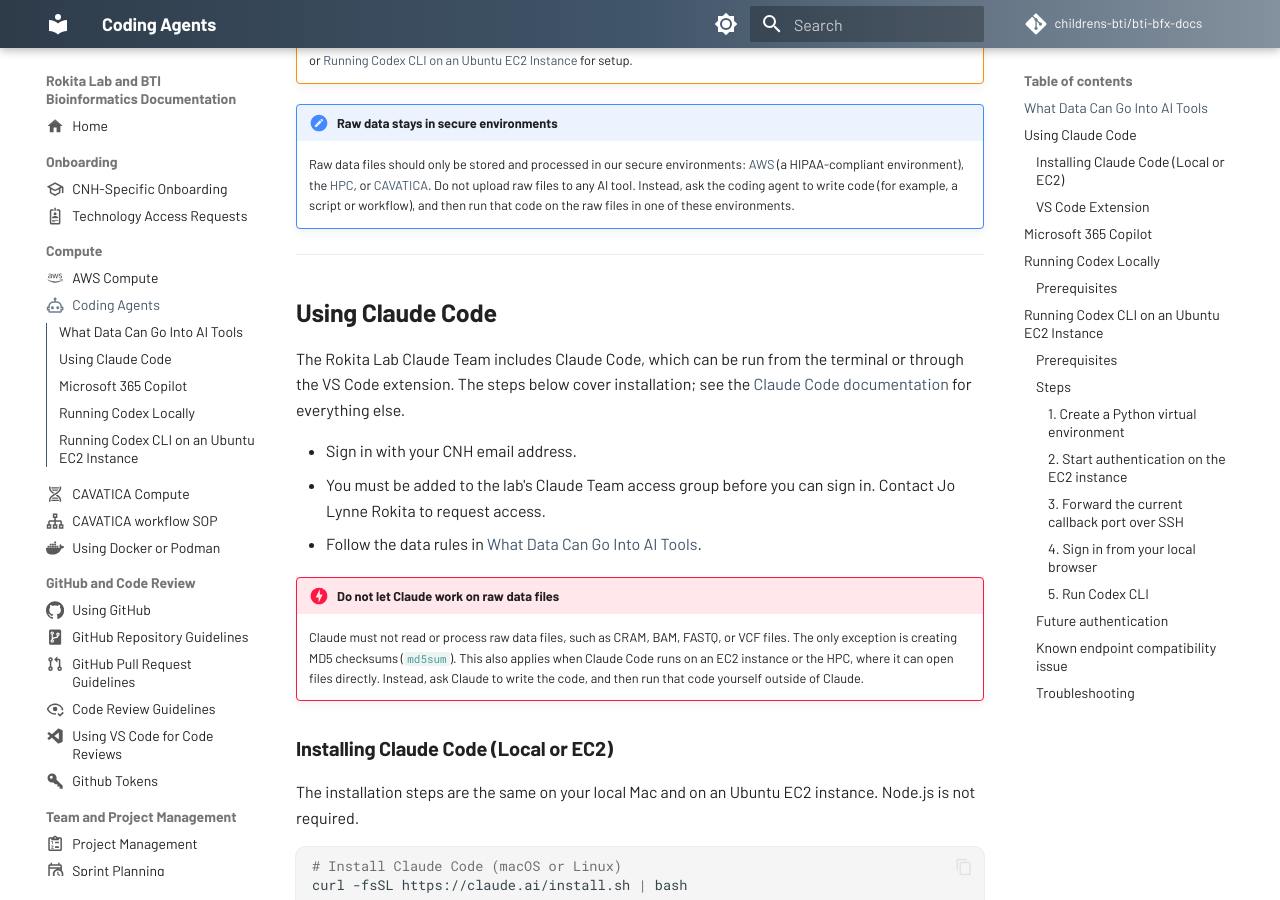
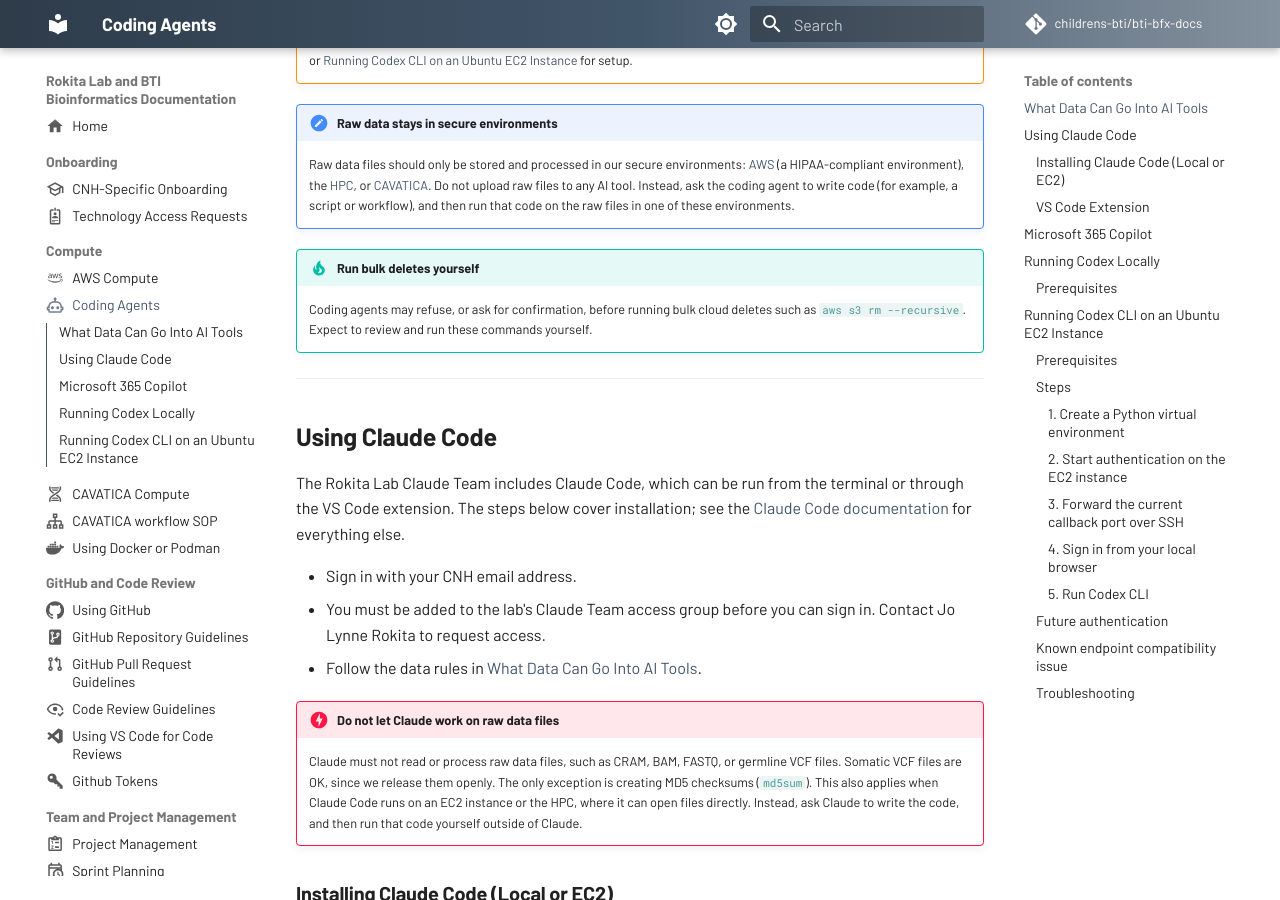
Before and after one commit to childrens-bti/bti-bfx-docs, an MkDocs documentation site: the page built from docs/coding-agents.md, in a window 1280 px wide and 900 px high, scrolled down 862 px. Built offline with MkDocs 1.6.1 and Material for MkDocs 9.7.7, drawn with Linux system fonts in a browser that asks for light colours; comment, search, counter and statistics services are not loaded; some of the changed text lies outside the part shown.

Commit message:
Address review: redirect old Codex URL, clarify VCF scope
- Redirect codex.md to coding-agents.md (Zensical handles redirects natively)
- Limit raw-file restriction to germline VCFs; somatic VCFs are open source
- Fix local Codex prerequisite to say "on your computer"
- Add tip that agents may refuse bulk cloud deletes

Co-Authored-By: Claude Opus 5.5 <noreply@anthropic.com>

```diff
--- a/docs/coding-agents.md
+++ b/docs/coding-agents.md
@@ -14,7 +14,7 @@ We have access to three AI tools, and they have different rules about which data
 |---|---|---|---|
 | Protected health information (PHI) | **No** | Yes | Yes |
 | Germline variant data | Only pathogenic/likely pathogenic (P/LP) variants that we would release with a manuscript | Yes | Yes |
-| Raw data files (e.g., FASTQ, BAM/CRAM, VCF) | **No** (except creating MD5 checksums); have Claude write code that you run yourself | Do not upload; use Codex to write code that runs on the files in AWS, the HPC, or CAVATICA | **No**; do not upload. Raw files stay in AWS, the HPC, or CAVATICA |
+| Raw data files (e.g., FASTQ, BAM/CRAM, germline VCF) | **No** (except creating MD5 checksums); have Claude write code that you run yourself | Do not upload; use Codex to write code that runs on the files in AWS, the HPC, or CAVATICA | **No**; do not upload. Raw files stay in AWS, the HPC, or CAVATICA |
 | Code, de-identified summary data, documentation | Yes | Yes | Yes |
 
 !!! warning "When in doubt, use Codex"
@@ -25,6 +25,10 @@ We have access to three AI tools, and they have different rules about which data
     Raw data files should only be stored and processed in our secure environments: [AWS](aws.md) (a HIPAA-compliant environment), the [HPC](access.md#high-performance-cluster-hpc), or [CAVATICA](cavatica.md).
     Do not upload raw files to any AI tool.
     Instead, ask the coding agent to write code (for example, a script or workflow), and then run that code on the raw files in one of these environments.
+
+!!! tip "Run bulk deletes yourself"
+    Coding agents may refuse, or ask for confirmation, before running bulk cloud deletes such as `aws s3 rm --recursive`.
+    Expect to review and run these commands yourself.
 
 ---
 
@@ -38,7 +42,8 @@ The steps below cover installation; see the [Claude Code documentation](https://
 - Follow the data rules in [What Data Can Go Into AI Tools](#what-data-can-go-into-ai-tools).
 
 !!! danger "Do not let Claude work on raw data files"
-    Claude must not read or process raw data files, such as CRAM, BAM, FASTQ, or VCF files.
+    Claude must not read or process raw data files, such as CRAM, BAM, FASTQ, or germline VCF files.
+    Somatic VCF files are OK, since we release them openly.
     The only exception is creating MD5 checksums (`md5sum`).
     This also applies when Claude Code runs on an EC2 instance or the HPC, where it can open files directly.
     Instead, ask Claude to write the code, and then run that code yourself outside of Claude.
--- a/mkdocs.yml
+++ b/mkdocs.yml
@@ -4,6 +4,9 @@ repo_name: childrens-bti/bti-bfx-docs
 edit_uri: edit/main/docs/
 plugins:
   - search
+  - redirects:
+      redirect_maps:
+        codex.md: coding-agents.md
   - git-revision-date-localized:
       type: date
       exclude:
```
Also changed, not shown: other parts of docs/coding-agents.md (+1 -1 lines).
